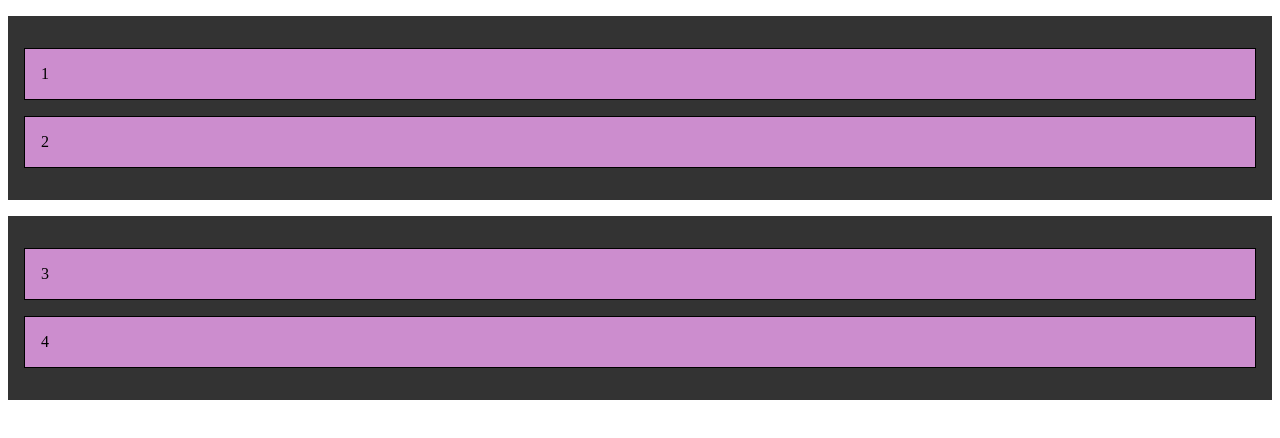
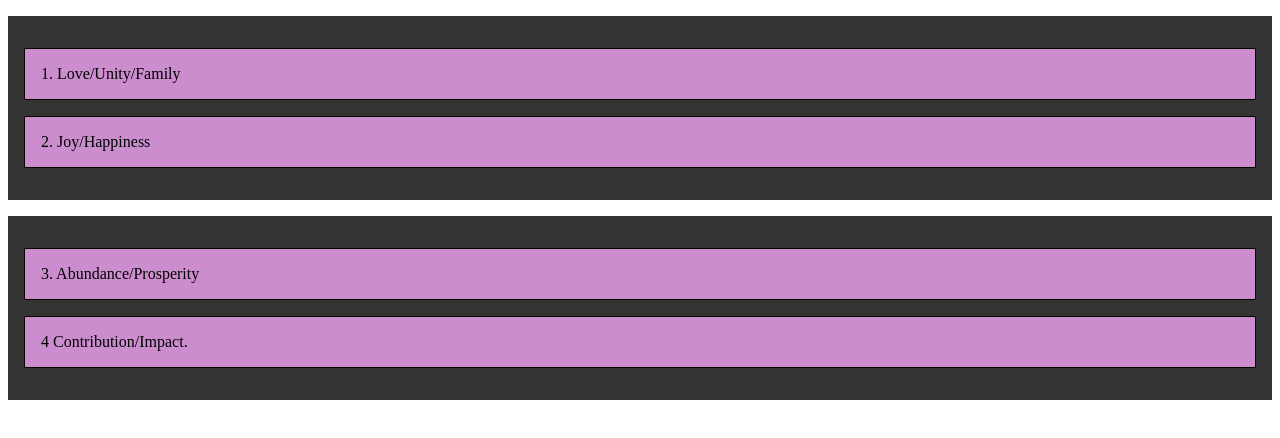
Before and after one commit to Yonathan-Admasu728/Drag-and-Drop, a plain HTML site: page index.html in a window 1280 px wide. Drawn offline with Linux system fonts and the light colour scheme.

Commit message:
replaced the placeholder txt with something I value greatly

```diff
--- a/index.html
+++ b/index.html
@@ -10,12 +10,12 @@
 </head>
 <body>
   <div class="container">
-    <p class="draggable" draggable="true">1</p>
-    <p class="draggable" draggable="true">2</p>
+    <p class="draggable" draggable="true">1. Love/Unity/Family</p>
+    <p class="draggable" draggable="true">2. Joy/Happiness</p>
   </div>
   <div class="container">
-    <p class="draggable" draggable="true">3</p>
-    <p class="draggable" draggable="true">4</p>
+    <p class="draggable" draggable="true">3. Abundance/Prosperity</p>
+    <p class="draggable" draggable="true">4 Contribution/Impact.</p>
   </div>
 </body>
 </html>
```
